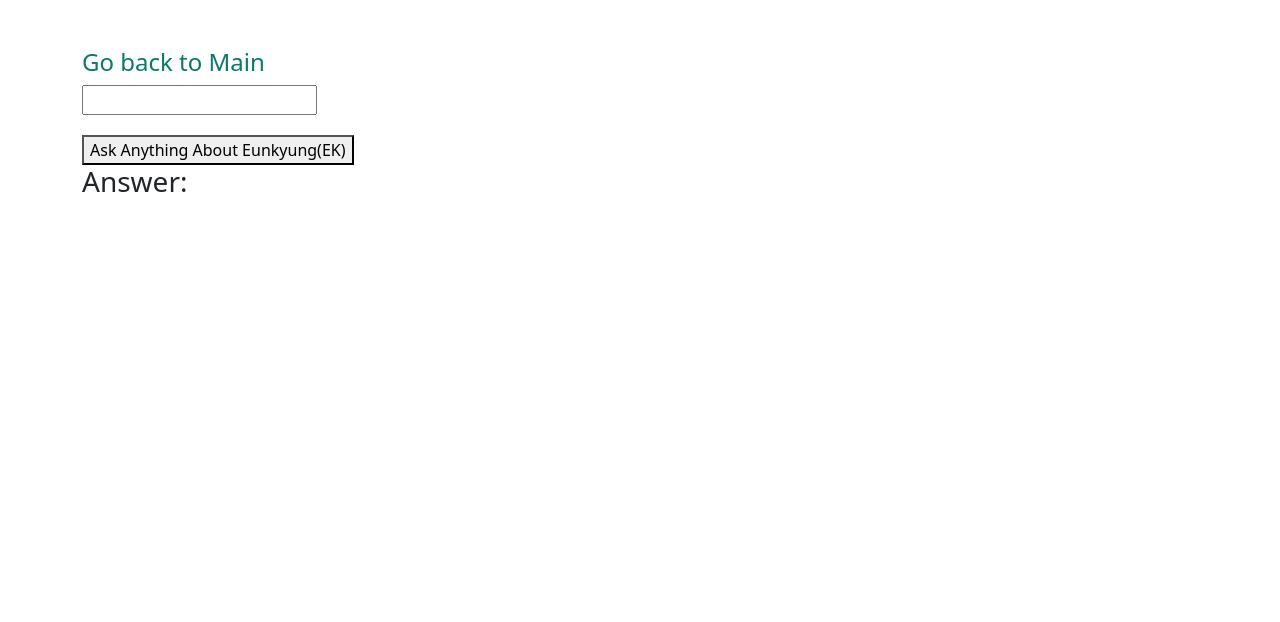
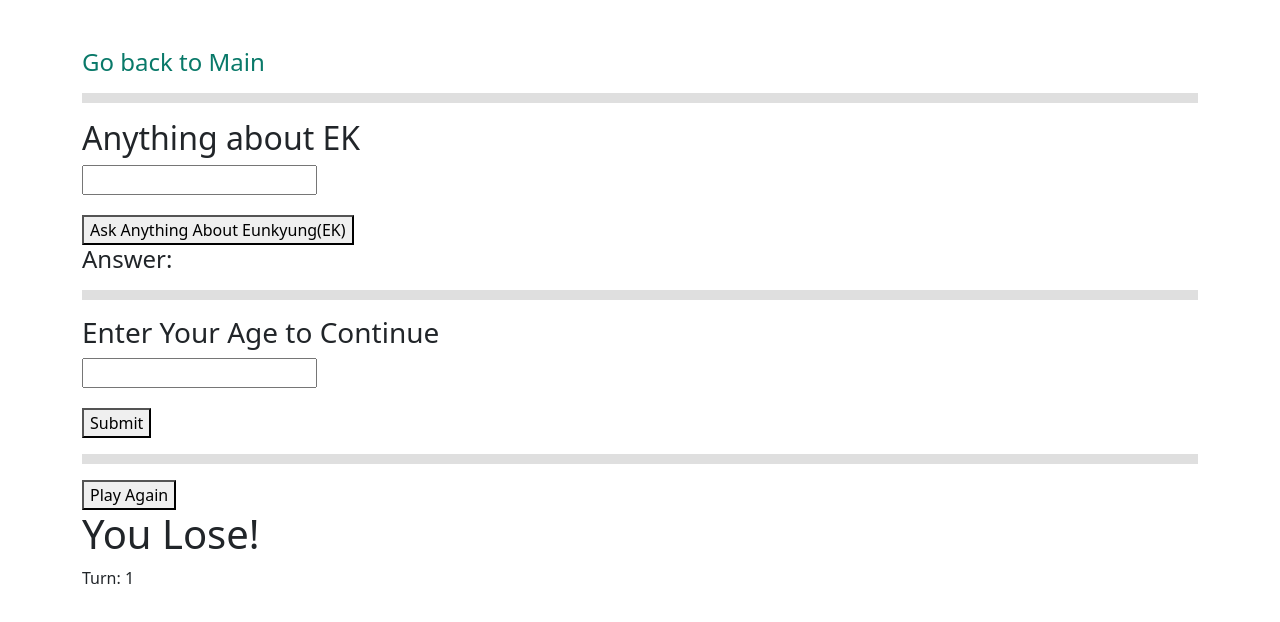
Before and after one commit to EKMahoneyLee/self_react, a React (Create React App) app: page /eighth/askAboutEK in a window 1280 px wide. Shown: the top 622 px of the page. Built offline with nearby package versions, Linux system fonts and the light colour scheme.

Commit message:
finished the tutorial

```diff
--- a/src/components/eighth/AskAboutEK.js
+++ b/src/components/eighth/AskAboutEK.js
@@ -10,6 +10,107 @@
   color: '#097969',
   textDecoration: 'none'
 }
+
+const hrStyle = {
+  height: 10,
+  borderWidth:0,
+  color:'gray',
+}
+
+class CheckUserAge extends React.Component {
+  constructor(props) {
+    super(props);
+    // Change code below this line
+this.state = {
+  userAge: '',
+  input: ''
+}
+    // Change code above this line
+    this.submit = this.submit.bind(this);
+    this.handleChange = this.handleChange.bind(this);
+  }
+  handleChange(e) {
+    this.setState({
+      input: e.target.value,
+      userAge: ''
+    });
+  }
+  submit() {
+    this.setState(state => ({
+      userAge: state.input
+    }));
+  }
+  render() {
+    const buttonOne = <button onClick={this.submit}>Submit</button>;
+    const buttonTwo = <button>You May Enter</button>;
+    const buttonThree = <button>You Shall Not Pass</button>;
+    return (
+      <div>
+        <h3>Enter Your Age to Continue</h3>
+        <input
+          style={inputStyle}
+          type='number'
+          value={this.state.input}
+          onChange={this.handleChange}
+        />
+        <br />
+        {/* Change code below this line */}
+
+      {this.state.userAge ===''? buttonOne:
+       this.state.userAge>= 18? buttonTwo : buttonThree}
+        {/* Change code above this line */}
+      </div>
+    );
+  }
+}
+
+
+
+
+class Results extends React.Component {
+  constructor(props) {
+    super(props);
+  }
+  render() {
+    return (
+      <h1>
+      {this.props.fiftyFifty ? "You Win!" : "You Lose!"}
+      </h1>
+    )
+  };
+};
+
+class GameOfChance extends React.Component {
+  constructor(props) {
+    super(props);
+    this.state = {
+      counter: 1
+    }
+    this.handleClick = this.handleClick.bind(this);
+  }
+  handleClick() {
+    this.setState({
+      counter: this.state.counter + 1 // change code here
+    });
+  }
+  render() {
+    const expression = Math.random() >= 0.5 ? true : false
+    return (
+      <div>
+        <button onClick={this.handleClick}>Play Again</button>
+        { /* change code below this line */ }
+        <Results fiftyFifty={expression} />
+        { /* change code above this line */ }
+        <p>{'Turn: ' + this.state.counter}</p>
+      </div>
+    );
+  }
+};
+
+
+
+
+
 
 class AskAboutEK extends React.Component {
   constructor(props) {
@@ -69,6 +170,8 @@
             return (
                 <div  className='container mt-5'>
                     <h4 ><Link to={'/'} style={linkstyle}>Go back to Main</Link></h4>
+                    <hr style={hrStyle}></hr>
+                    <h2>Anything about EK</h2>
                     <input
                     type='text'
                     value={this.state.userInput}
@@ -78,9 +181,13 @@
                     <br />
                     <button onClick={this.ask}>Ask Anything About Eunkyung(EK)</button>
                     <br />
-                    <h3>Answer:</h3>
-                    <p>{answer}
-                    </p>
+                    <h4>Answer:</h4>
+                    <p>{answer}</p>
+                    <hr style={hrStyle}></hr>
+                    < CheckUserAge/>
+
+                    <hr style={hrStyle}></hr>
+                    <GameOfChance />
                 </div>
             );
     }
```
